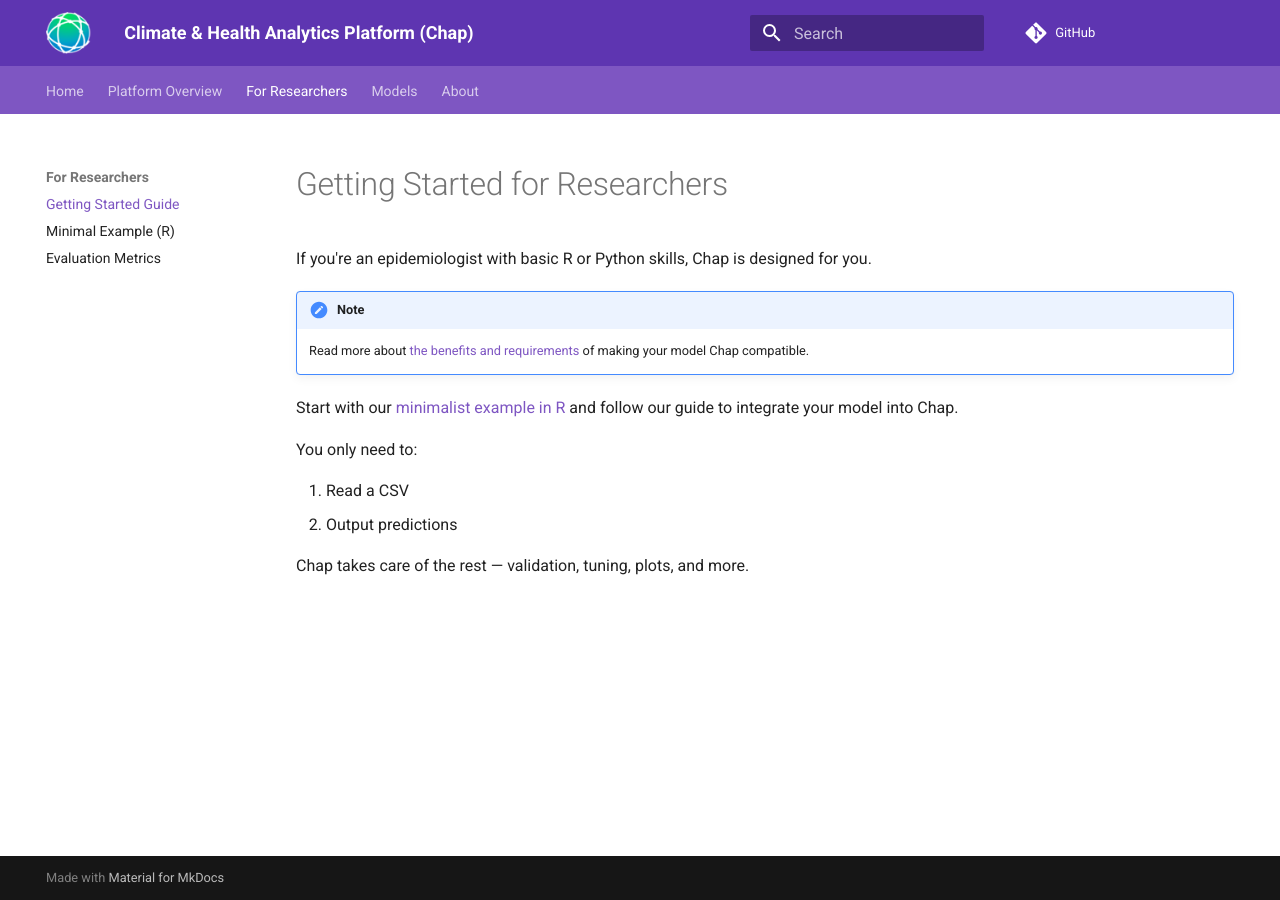
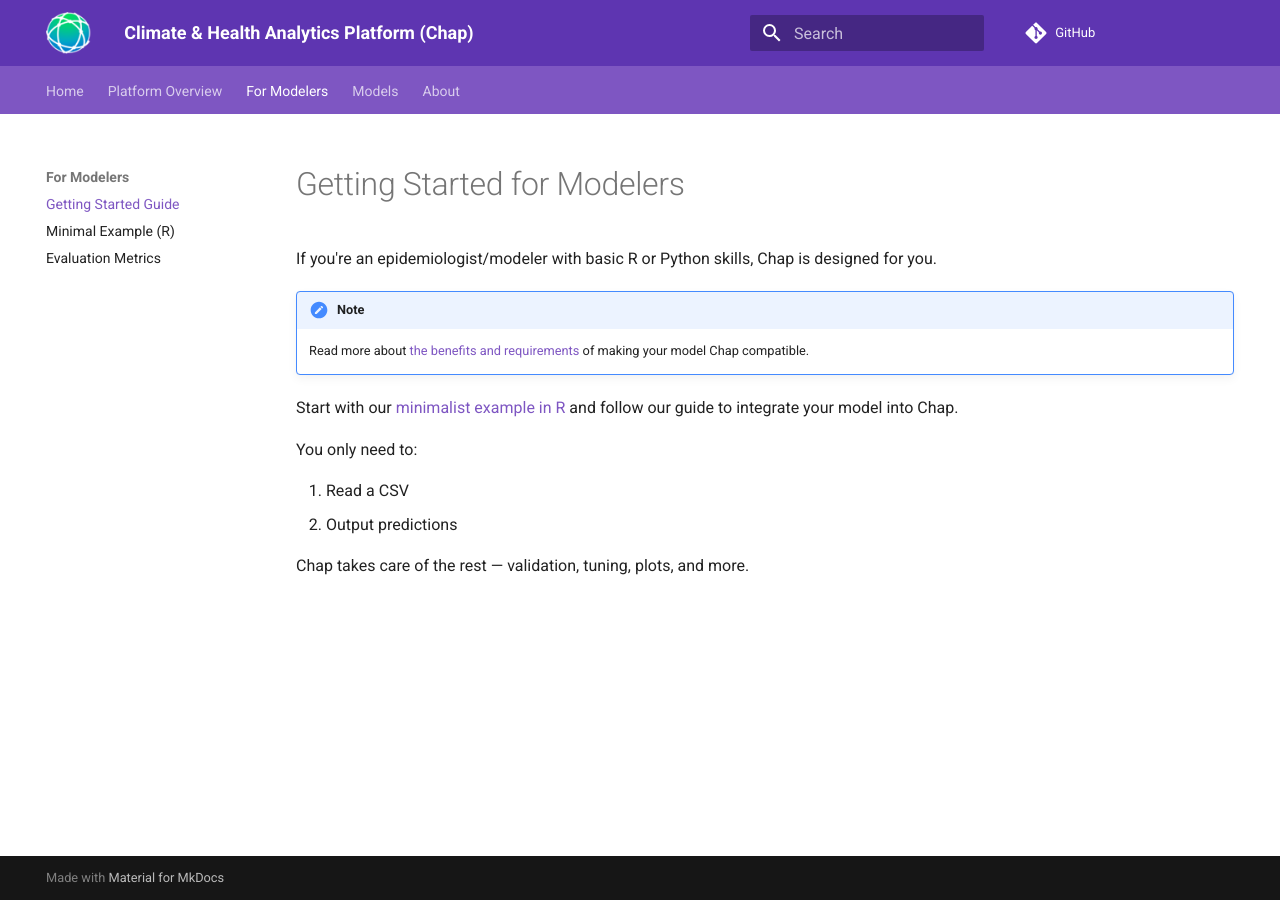
Before and after one commit to karimbahgat/chap-site, an MkDocs documentation site: the page built from docs/researchers/getting_started.md, in a window 1280 px wide. Built offline with MkDocs 1.6.1 and Material for MkDocs 9.7.7, drawn with Linux system fonts in a browser that asks for light colours.

```diff
--- a/docs/assets/stylesheets/extra.css
+++ b/docs/assets/stylesheets/extra.css
@@ -5,3 +5,31 @@
 .md-header__button.md-logo img {
   height: 42px;
 }
+
+.status-chip {
+  display: inline-block;
+  color: white;
+  padding: 0px 16px;
+  border-radius: 20px;
+  font-size: small;
+}
+
+.status-red {
+  background-color: red;
+}
+
+.status-orange {
+  background-color: orange;
+}
+
+.status-yellow {
+  background-color: yellow;
+}
+
+.status-green {
+  background-color: green;
+}
+
+.status-gray {
+  background-color: gray;
+}
--- a/docs/researchers/getting_started.md
+++ b/docs/researchers/getting_started.md
@@ -1,6 +1,6 @@
-# Getting Started for Researchers
+# Getting Started for Modelers
 
-If you're an epidemiologist with basic R or Python skills, Chap is designed for you.
+If you're an epidemiologist/modeler with basic R or Python skills, Chap is designed for you.
 
 !!! note
 
--- a/mkdocs.yml
+++ b/mkdocs.yml
@@ -30,13 +30,13 @@
       - Modeling Platform: overview/modeling_platform.md
       - Modeling App (DHIS2): overview/modeling_app.md
       - Climate App (DHIS2): overview/climate_app.md
-  - For Researchers:
+  - For Modelers:
       - Getting Started Guide: researchers/getting_started.md
       - Minimal Example (R): researchers/minimal_r.md
       - Evaluation Metrics: researchers/metrics.md
   - Models:
-      - Climate Health Models: models/models.md
-      - List Your Model: models/contribute_model.md
+      - Find a Model: models/models/index.md
+      - Add Your Own Model: models/contribute_model.md
   - About:
       - What is Chap?: about/index.md
       - Motivation: about/motivation.md
@@ -47,6 +47,9 @@
 plugins:
   - search
   - mkdocs-video
+  - gen-files:
+      scripts:
+        - docs/scripts/gen_model_gallery.py
 
 extra_css:
   - assets/stylesheets/extra.css
@@ -55,6 +58,7 @@
   - admonition
   - codehilite
   - attr_list
+  - md_in_html
   - pymdownx.superfences
   - pymdownx.tabbed
   - pymdownx.details
@@ -64,5 +68,6 @@
       pygments_lang_class: true
   - pymdownx.inlinehilite
   - pymdownx.snippets
+  - pymdownx.blocks.caption
   - toc:
       permalink: true
--- a/requirements.txt
+++ b/requirements.txt
@@ -1,4 +1,5 @@
 mkdocs
 mkdocs-material
 mkdocs-video
+mkdocs-gen-files
 pymdown-extensions
```
Also changed, not shown: docs/index.md (+4 -4 lines), docs/models/model_catalog.yml (added, +31 -0 lines), docs/models/models.md (deleted, +0 -9 lines), docs/scripts/gen_model_gallery.py (added, +193 -0 lines), docs/models/models/dummyfile.txt (added), 1 other file.
